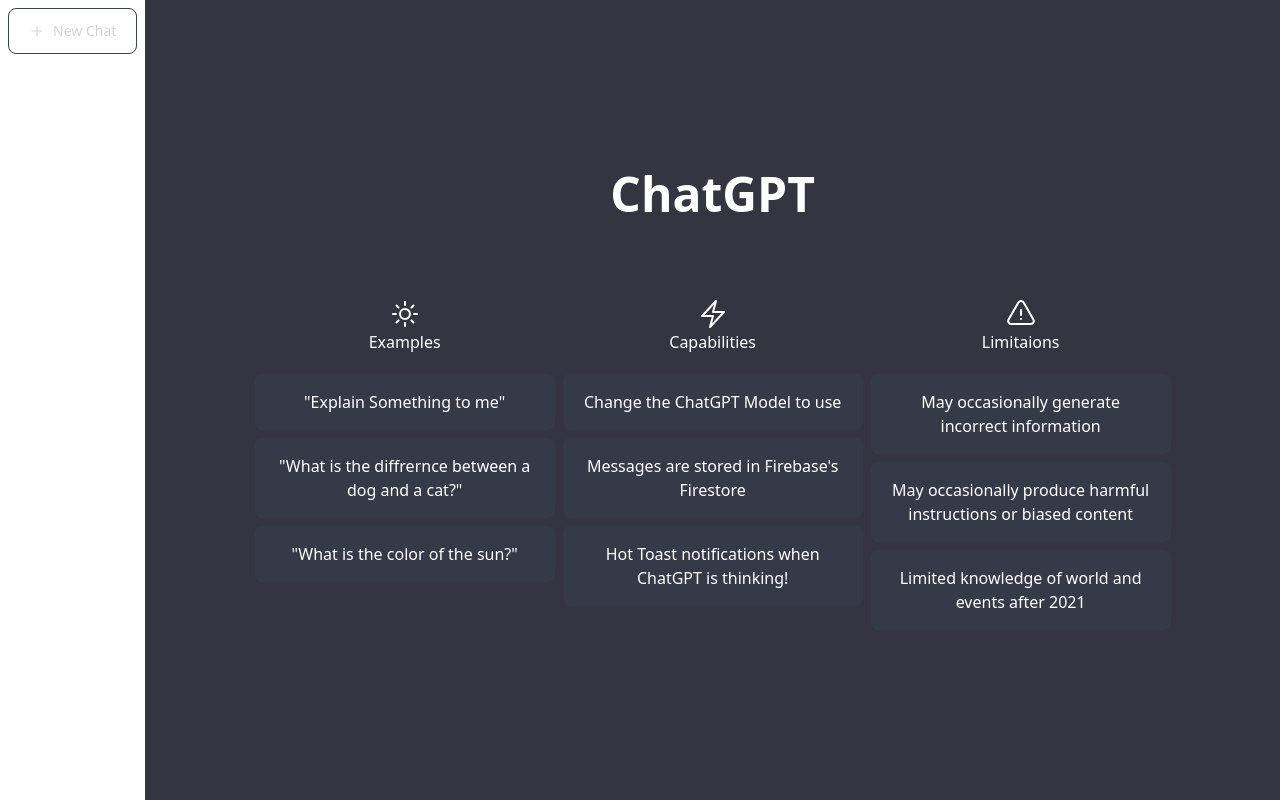
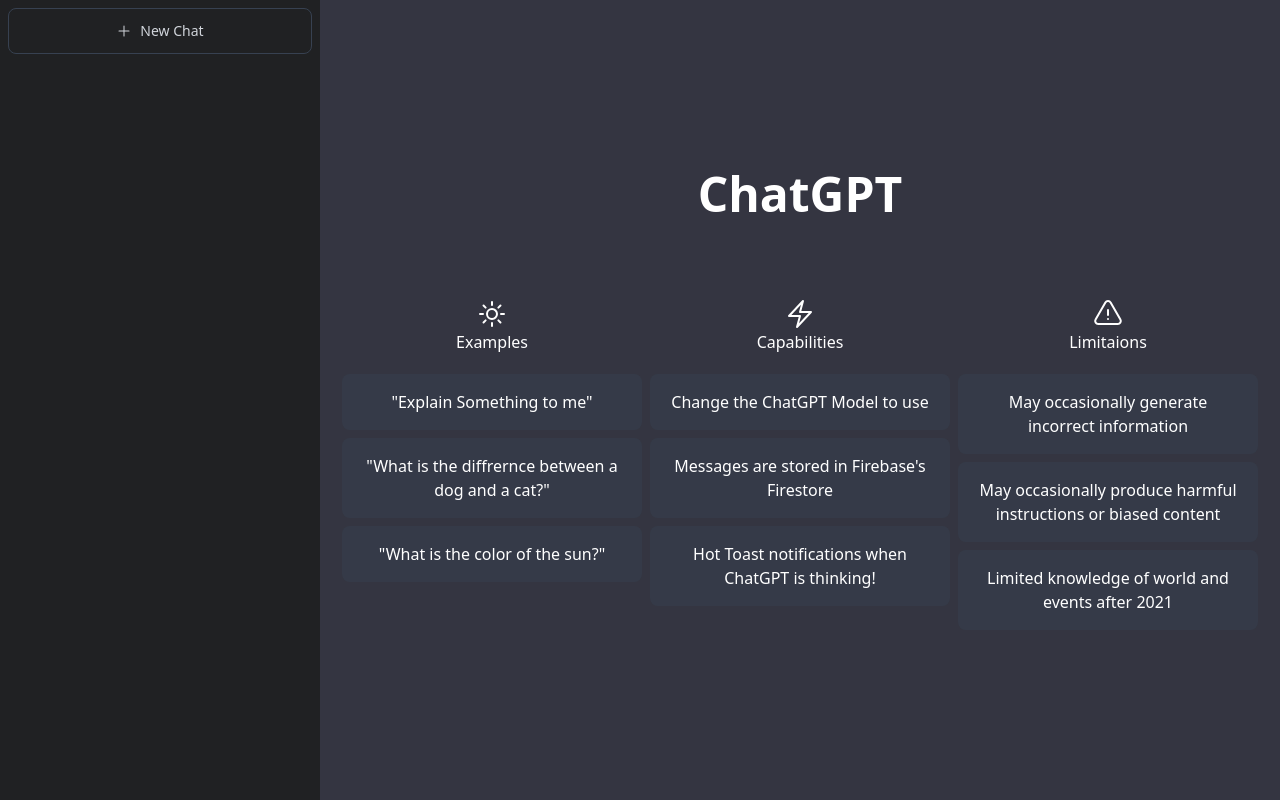
Before and after one commit to ss611611/ChatGpt, a Next.js app: page / in a window 1280 px wide. Built offline with nearby package versions, Linux system fonts and the light colour scheme.

Commit message:
Building the Side Bar Component (2/5)

```diff
--- a/app/layout.tsx
+++ b/app/layout.tsx
@@ -14,12 +14,13 @@
 }) {
   return (
     <html>
-
       <head/>
-
       <body>
         <div className="flex">
-          <SideBar />
+          <div className='bg-[#202123] max-w-xs h-screen
+          overflow-y-auto md:min-w-[20rem]'>
+            <SideBar />
+          </div>
 
           {/* ClientProvider - Notification */}
 
```
